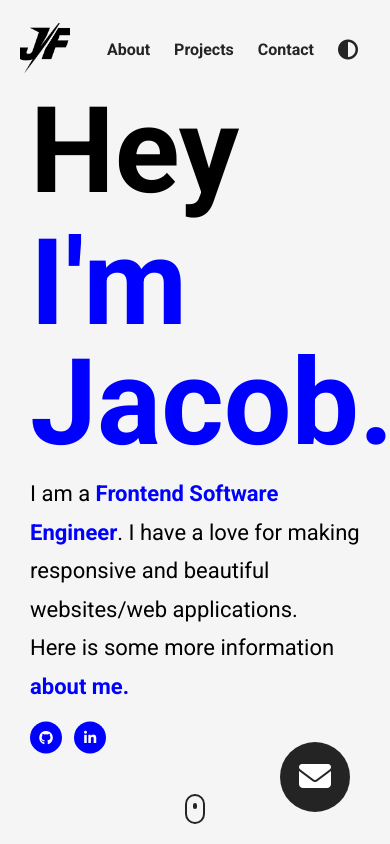
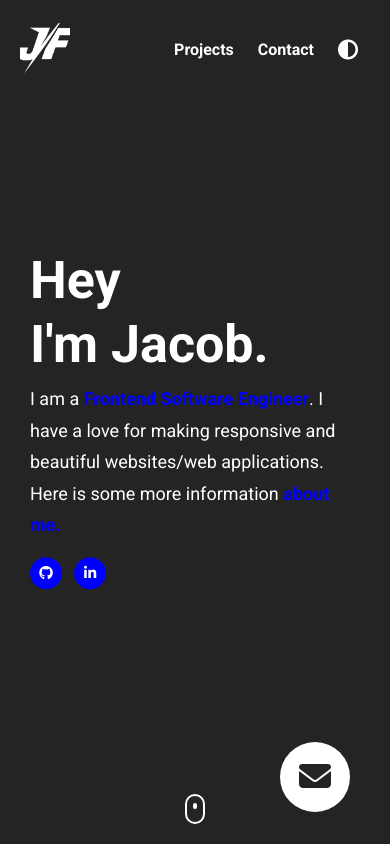
Before and after one commit to JFerris425/E-Portfolio, a plain HTML site: page index.html in a window 390 px wide. Both pictures are taken after a click on the item 348 px from the left and 50 px from the top of the page. Shown: the top 844 px of the page. Drawn offline with nearby package versions, Linux system fonts and the light colour scheme.

Commit message:
Complete

```diff
--- a/index.html
+++ b/index.html
@@ -51,7 +51,7 @@
               >Contact</a
             >
           </li>
-          <li class="nav__link click">
+          <li class="nav__link click" onclick="toggleContrast()">
             <a
               href="#"
               class="nav__link--anchor"
@@ -63,7 +63,7 @@
       <header class="header">
         <div class="header__content">
           <h1 class="title">Hey</h1>
-          <h1 class="title blue">I'm Jacob.</h1>
+          <h1 class="title blue dark-blue">I'm Jacob.</h1>
           <p class="header__paragraph">
             I am a <span class="blue bold">Frontend Software Engineer</span>. I
             have a love for making responsive and beautiful websites/web
@@ -91,9 +91,11 @@
           </div>
         </div>
       </header>
-      <button class="mail_btn click" onclick="toggleModal()">
-        <i class="fa-solid fa-envelope"></i>
-      </button>
+      <a href="#">
+        <button class="mail_btn click" onclick="toggleModal()">
+          <i class="fa-solid fa-envelope"></i>
+        </button>
+      </a>
       <a href="#projects" class="scroll">
         <div class="scroll__icon click"></div>
       </a>
@@ -232,7 +234,7 @@
             Linkedin
           </a>
           <a
-            href=""
+            href="#" onclick="toggleModal()"
             class="footer__social--link link__hover-effect link__hover-effect--white"
           >
             Contact
--- a/index.js
+++ b/index.js
@@ -1,3 +1,16 @@
+
+let contrastToggle = false
+
+function toggleContrast() {
+  contrastToggle = !contrastToggle
+  if (contrastToggle) {
+    document.body.classList += " dark-theme"
+  }
+  else {
+    document.body.classList.remove("dark-theme")
+  }
+}
+
 function contact(event) {
   event.preventDefault();
   const loading = document.querySelector(".modal__overlay--loading");
--- a/style.css
+++ b/style.css
@@ -9,12 +9,17 @@
     font-family: 'Roboto', sans-serif;
 }
 
+html {
+    scroll-behavior: smooth;
+}
+
 li {
     list-style: none;
 }
 
 section {
     background-color: rgb(245, 245, 245);
+    transition: all .3s ease;
 }
 
 p {
@@ -147,6 +152,38 @@ nav,
     transition: all .3s .1s;
 }
 
+.dark-theme .title,
+.dark-theme .section__title,
+.dark-theme .section__subtitle,
+.dark-theme .nav__link--anchor,
+.dark-theme .fa-circle-half-stroke,
+.dark-theme .header__paragraph
+{
+    color: white;
+}
+
+.dark-theme section {
+    background-color: #242424;
+}
+
+.dark-theme #personal-logo {
+    filter: invert();
+}
+
+.dark-theme .scroll__icon {
+    border-color: white;
+}
+
+.dark-theme .scroll__icon:after,
+.dark-theme .link__hover-effect--black:after {
+    background-color: white;
+}
+
+.dark-theme .mail_btn {
+    background-color: white;
+    color: #242424;
+}
+
 /* Landing Page */
 
 #landing-page {
@@ -186,6 +223,10 @@ nav,
     font-weight: bold;
 }
 
+.dark-blue {
+    color: blue;
+}
+
 .header__paragraph {
     font-size: 22px;
     line-height: 1.75;
@@ -204,9 +245,10 @@ nav,
     border: none;
     background-color: #242424;
     color: white;
-    position: absolute;
+    position: fixed;
     bottom: 32px;
     right: 40px;
+    z-index: 1000;
 }
 
 .scroll {
@@ -564,3 +606,53 @@ footer {
 .footer__copyright {
     color: white;
 }
+
+/* Small phones. tablets, large smart phones */
+@media (max-width: 768px) {
+    .title {
+        font-size: 80px;
+    }
+    .header__paragraph {
+        font-size: 20px;
+    }
+    .modal {
+        top: 0;
+        left: 0;
+        height: auto;
+        transform: none;
+        width: 100%;
+        flex-direction: column-reverse;
+        border-radius: -;
+    }
+    .modal__half {
+        width: 100%;
+    }
+}
+
+/* Small phones */
+@media (max-width: 480px) {
+    .title {
+        font-size: 52px;
+    }
+    .header__paragraph {
+        font-size: 18px;
+    }
+    .nav__link:first-child {
+        display: none
+    }
+    .project__description--paragraph {
+        display: none;
+    }
+    .project__description {
+        left: 0;
+        padding: 0;
+        width: 100%;
+        text-align: center;
+    }
+    .project__description--subtitle {
+        margin-bottom: 8px;
+    }
+    .modal__half {
+        padding: 40px;
+    }
+}
```
